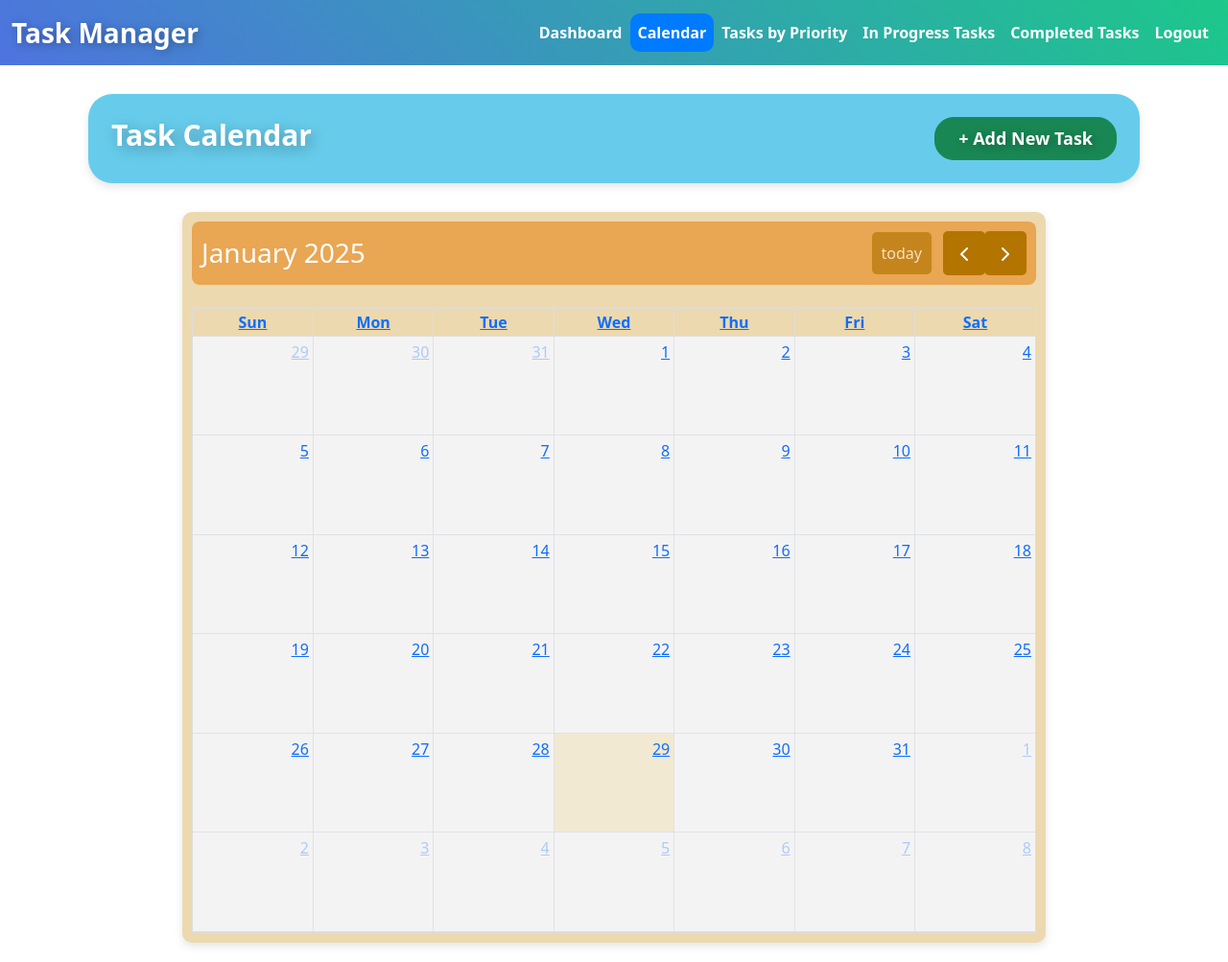
After one commit to beyonce-ama/task-manager, a PHP site: page /pages/calendar.php in a window 1280 px wide. The commit adds this page. Shown: the whole page at 96% size. Run offline with PHP 8.4, Linux system fonts and the light colour scheme; the visitor is signed in with stand-in values (Sample User, id 1); lists and menus that the app fills with data are empty.

Commit message:
added by "Kayle Cedric Larin"

```diff
--- a/assets/style.css
+++ b/assets/style.css
@@ -110,3 +110,60 @@ border-radius: 10px;
     border-radius: 10px;
     box-shadow: 0 4px 10px rgba(0, 0, 0, 0.1);
 }
+
+/* Calendar Header */
+.fc-toolbar {
+    background: #e9a653; /* Blue header */
+    color: white;
+    border-radius: 8px;
+    padding: 10px;
+}
+
+/* Navigation Buttons */
+.fc-button {
+    background-color: #b37400 !important;
+    color: white !important;
+    border: none !important;
+    border-radius: 5px !important;
+    padding: 10px !important;
+}
+
+.fc-button:hover {
+    background-color: #804600 !important;
+}
+
+/* Calendar Days */
+.fc-daygrid-day {
+    background-color: #f4f3f3 !important;
+    border: 1px solid #dee2e6 !important;
+}
+
+.fc-day-today {
+    background-color: #f1e9d1 !important; /* Light blue */
+}
+
+.fc-event {
+    border-radius: 5px !important;
+    padding: 5px !important;
+    font-size: 14px !important;
+}
+
+/* Task Colors Based on Priority */
+.fc-event[data-priority="High"] {
+    background-color: #dc3545 !important;
+}
+
+.fc-event[data-priority="Medium"] {
+    background-color: #ffc107 !important;
+    color: black !important;
+}
+
+.fc-event[data-priority="Low"] {
+    background-color: #28a745 !important;
+}
+
+/* Task Hover Effect */
+.fc-event:hover {
+    opacity: 0.8;
+    cursor: pointer;
+}
--- /dev/null
+++ b/pages/calendar.php
@@ -0,0 +1,108 @@
+<?php
+include '../includes/db.php';
+include '../config/auth.php';
+checkSession();
+
+?>
+
+<!DOCTYPE html>
+<html lang="en">
+<head>
+    <meta charset="UTF-8">
+    <meta name="viewport" content="width=device-width, initial-scale=1.0">
+    <title>Task Calendar</title>
+    <link href="../assets/style.css" rel="stylesheet">
+    <link href="https://cdn.jsdelivr.net/npm/bootstrap@5.3.3/dist/css/bootstrap.min.css" rel="stylesheet" integrity="sha384-QWTKZyjpPEjISv5WaRU9OFeRpok6YctnYmDr5pNlyT2bRjXh0JMhjY6hW+ALEwIH" crossorigin="anonymous">
+    <script src="https://cdn.jsdelivr.net/npm/bootstrap@5.3.3/dist/js/bootstrap.bundle.min.js" integrity="sha384-YvpcrYf0tY3lHB60NNkmXc5s9fDVZLESaAA55NDzOxhy9GkcIdslK1eN7N6jIeHz" crossorigin="anonymous"></script>
+    <link href="https://cdn.jsdelivr.net/npm/fullcalendar@5.11.3/main.min.css" rel="stylesheet">
+    <script src="https://cdn.jsdelivr.net/npm/fullcalendar@5.11.3/main.min.js"></script>
+   <script src="https://code.jquery.com/jquery-3.6.0.min.js"></script>
+
+</head>
+<body>
+
+    <nav class="navbar navbar-expand-lg navbar-dark">
+        <div class="container-fluid">
+            <a class="navbar-brand" href="#"  style="color: white; font-size: 28px; font-weight: bold; text-shadow: 2px 2px 10px rgba(0,0,0,0.3);" >Task Manager</a>
+            <button class="navbar-toggler" type="button" data-bs-toggle="collapse" data-bs-target="#navbarNav" aria-controls="navbarNav" aria-expanded="false" aria-label="Toggle navigation">
+                <span class="navbar-toggler-icon"></span>
+            </button>
+            <div class="collapse navbar-collapse" id="navbarNav">
+                <ul class="navbar-nav ms-auto">
+                <li class="nav-item">
+                        <a class="nav-link" href="dashboard.php">Dashboard</a>
+                    </li>
+                    <li class="nav-item">
+                        <a class="nav-link active" href="calendar.php">Calendar</a>
+                    </li>
+                     <li class="nav-item">
+                        <a class="nav-link" href="tasks_by_priority.php">Tasks by Priority</a>
+                    </li>
+                     <li class="nav-item">
+                        <a class="nav-link " href="all_tasks.php">In Progress Tasks</a>
+                    </li>
+                    <li class="nav-item">
+                        <a class="nav-link" href="completed_tasks.php">Completed Tasks</a>
+                    </li>
+
+                    <li class="nav-item">
+                        <a class="nav-link" href="#" onclick="return confirmLogout();">Logout</a>
+                    </li>
+                </ul>
+            </div>
+        </div>
+    </nav>
+    <div class="container">
+        <div class="row">
+            <div class="col-md-12">
+                <div class="task-card p-4" style="background-color:rgb(103, 204, 235); border-radius: 25px; box-shadow: 0 4px 8px rgba(0, 0, 0, 0.1);">
+                    <div class="d-flex justify-content-between align-items-center">
+                        <h2 style="font-size: 2rem; color: #fff; font-size: 30px; font-weight: bold; text-shadow: 3px 4px 15px rgba(0,0,0,0.3);">
+                        Task Calendar</h2>
+                        <button type="button" class="btn btn-success px-4 py-2" style="border-radius: 20px; font-size: 1rem; transition: background-color 0.3s;  font-size: 18px; font-weight: bold; text-shadow: 2px 2px 10px rgba(0,0,0,0.3);"
+                        data-bs-toggle="modal" data-bs-target="#addTaskModal">
+                            + Add New Task
+                        </button>
+                    </div>
+                </div>
+            </div>
+        </div>
+    </div>
+    <div id="calendar"></div>
+    <script>
+   document.addEventListener('DOMContentLoaded', function() {
+    var calendarEl = document.getElementById('calendar');
+    var calendar = new FullCalendar.Calendar(calendarEl, {
+        initialView: 'dayGridMonth',
+        events: function(fetchInfo, successCallback, failureCallback) {
+            fetch('../config/fetch_tasks.php')  // Path to the PHP script
+                .then(response => response.json())  // Parse the JSON response
+                .then(data => successCallback(data)) // Pass the data to the calendar
+                .catch(error => failureCallback(error)); // Handle any error
+        },
+        editable: true,
+        eventDrop: function(info) {
+            var newDate = info.event.startStr;
+            var taskId = info.event.id;
+
+            $.ajax({
+                url: '../config/update_task.php',
+                type: 'POST',
+                data: { id: taskId, due_date: newDate },
+                success: function(response) {
+                    alert('Task due date updated!');
+                },
+                error: function() {
+                    alert('Failed to update task.');
+                }
+            });
+        }
+    });
+    calendar.render();
+});
+
+</script>
+
+
+</body>
+</html>
```
Also changed, not shown: config/update_task.php (added, +23 -0 lines).
